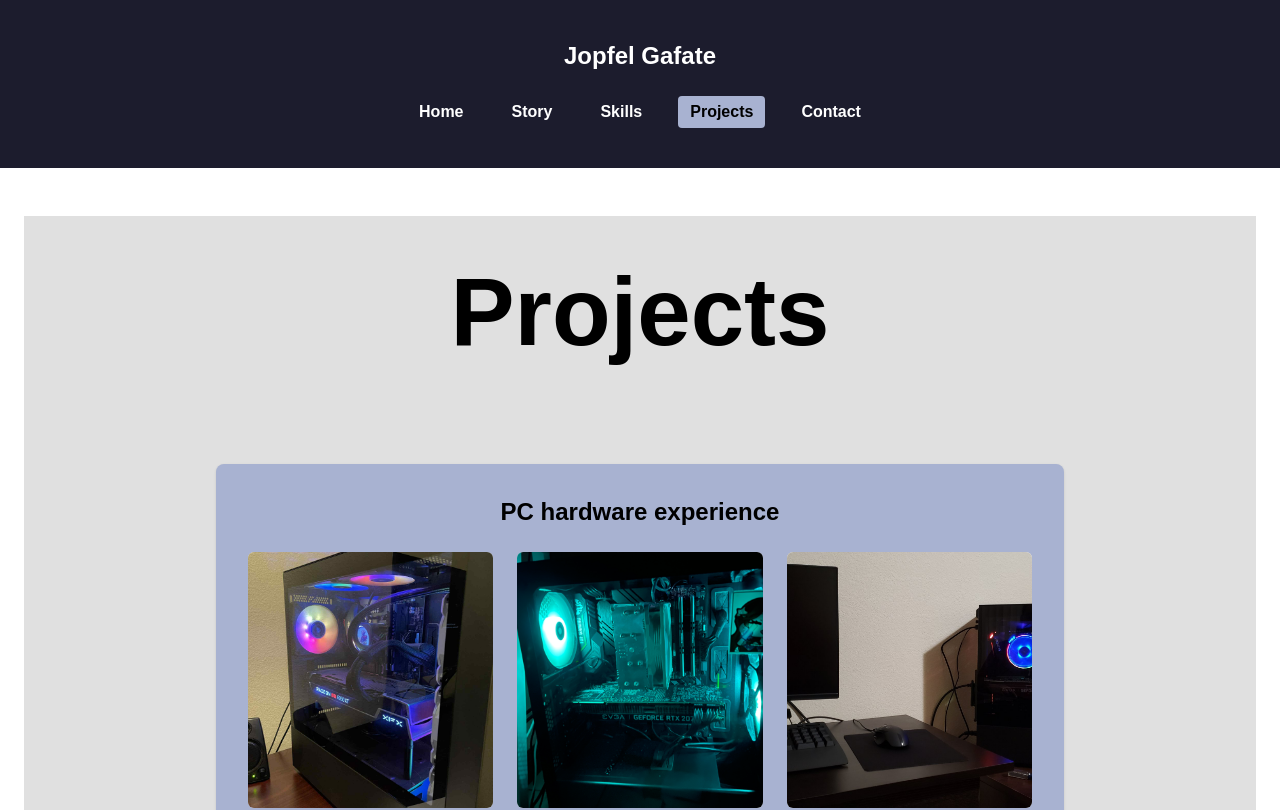
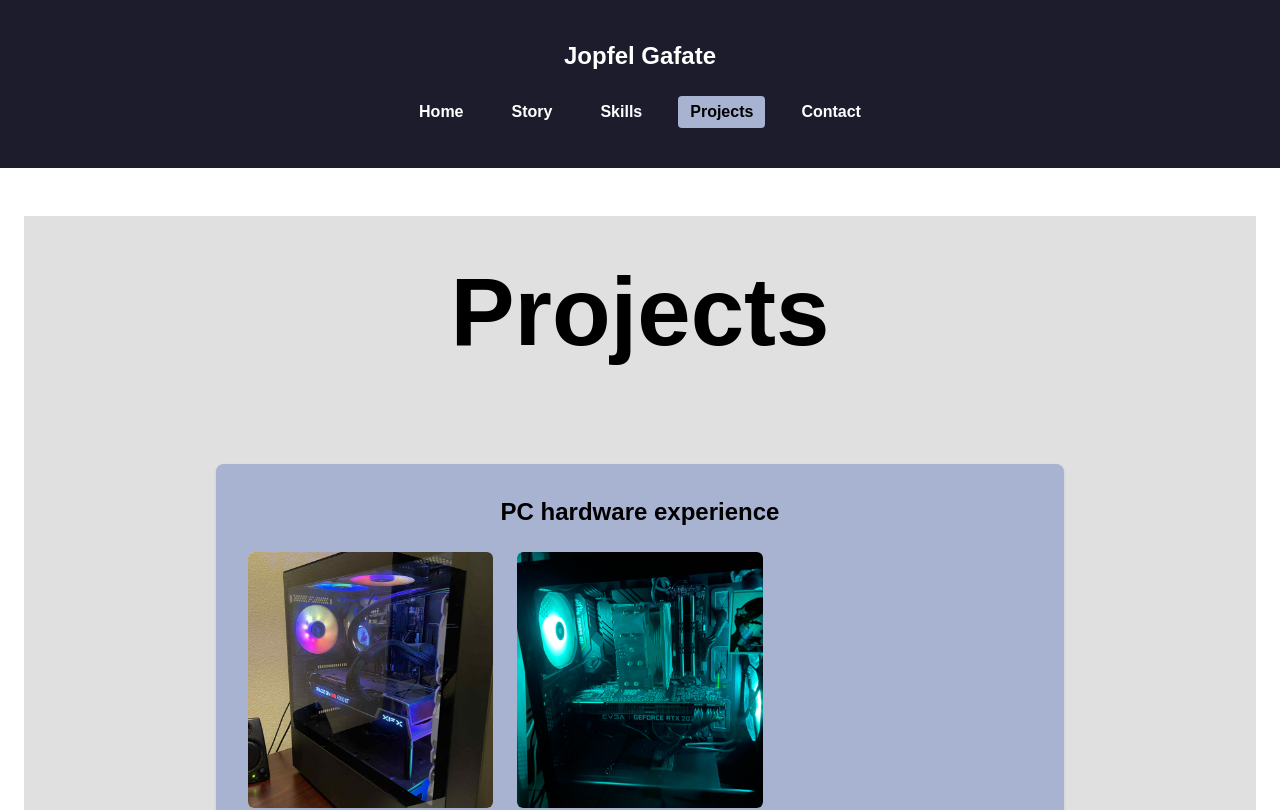
Before and after one commit to jooooooooooooooooo-web/gafate_nextjs_portfolio, a Next.js app: page /projects in a window 1280 px wide. Shown: the top 810 px of the page. Built offline with nearby package versions, Linux system fonts and the light colour scheme.

Commit message:
edited pictures in projects

```diff
--- a/src/app/projects/page.jsx
+++ b/src/app/projects/page.jsx
@@ -1,3 +1,6 @@
+//Implements the same special card used in skills to a greater degree. Each project is sectioned off with their pictures
+//for readability
+
 import Image from "next/image"
 
 export default function Projects() {
@@ -25,15 +28,6 @@ export default function Projects() {
               <Image
                 src="/pc2.jpg"
                 alt="PC build 2"
-                fill
-                className="object-cover transition-transform duration-300 group-hover:scale-105"
-              />
-            </div>
-
-            <div className="relative w-full h-64 rounded-md overflow-hidden bg-gray-100">
-              <Image
-                src="/pc3.jpg"
-                alt="PC build 3"
                 fill
                 className="object-cover transition-transform duration-300 group-hover:scale-105"
               />
```
